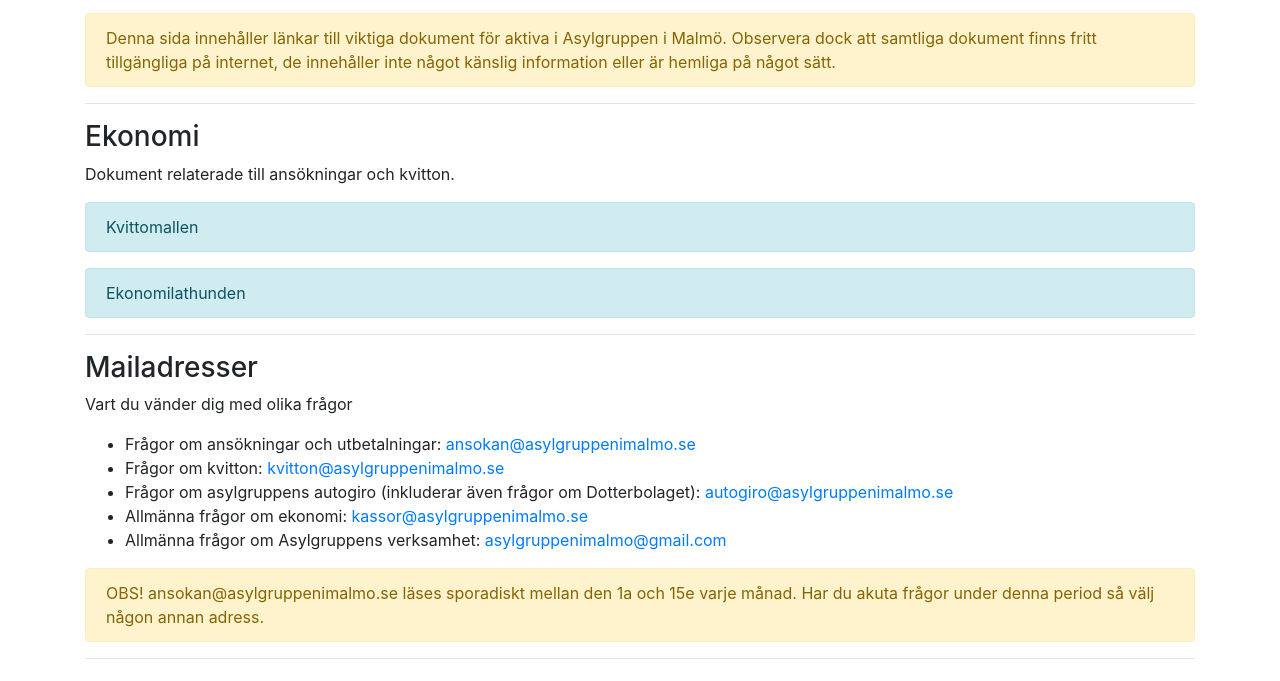
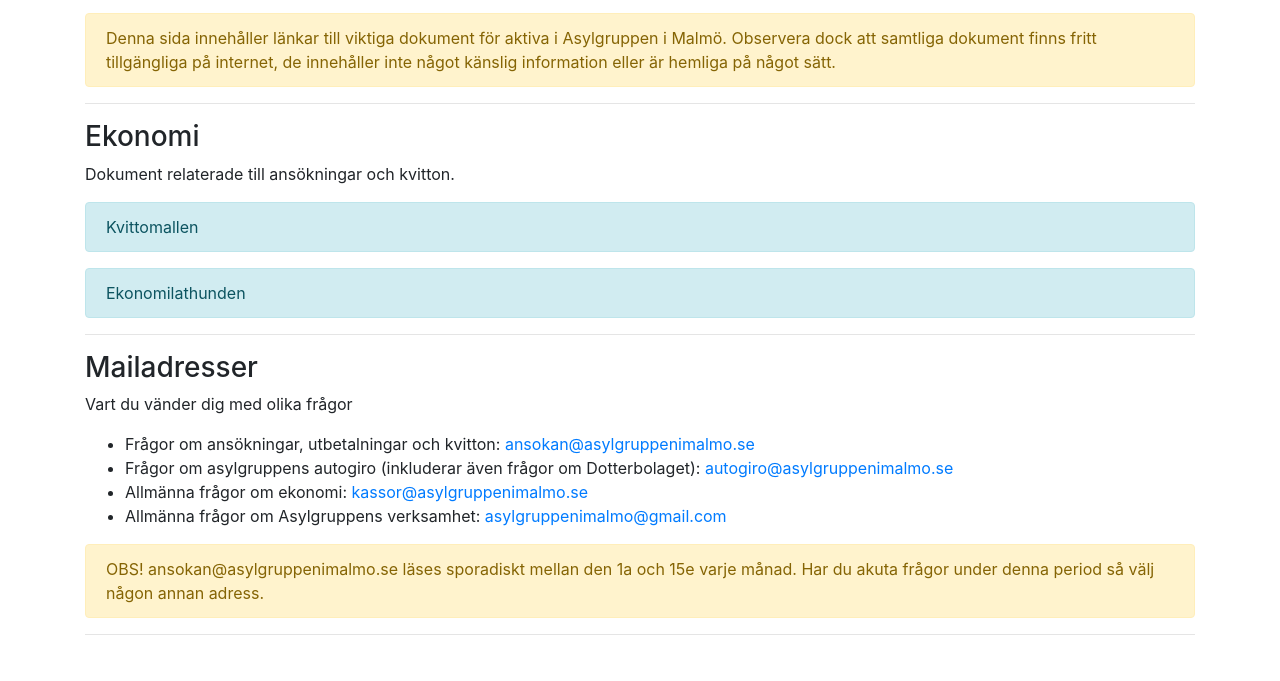
Before and after one commit to asylgrp/internt.asylgruppenimalmo.se, a plain HTML site: page index.html in a window 1280 px wide. Shown: the part 121-802 px from the top of the page. Drawn offline with Linux system fonts and the light colour scheme.

Commit message:
ta bort kvitton@asylgruppenimalmo.se

```diff
--- a/index.html
+++ b/index.html
@@ -55,12 +55,8 @@
 
       <ul>
         <li>
-          Frågor om ansökningar och utbetalningar:
+          Frågor om ansökningar, utbetalningar och kvitton:
           <a href="mailto:ansokan@asylgruppenimalmo.se">ansokan@asylgruppenimalmo.se</a>
-        </li>
-        <li>
-          Frågor om kvitton:
-          <a href="mailto:kvitton@asylgruppenimalmo.se">kvitton@asylgruppenimalmo.se</a>
         </li>
         <li>
           Frågor om asylgruppens autogiro (inkluderar även frågor om Dotterbolaget):
```
